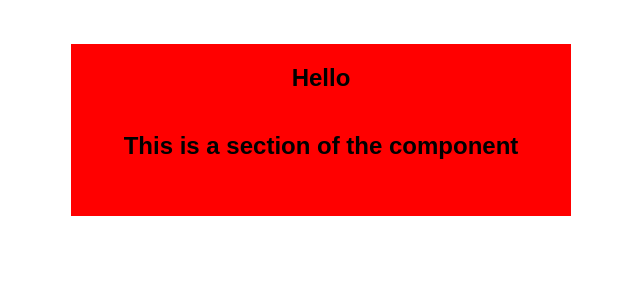
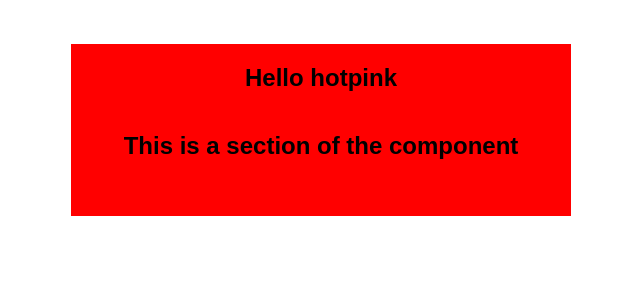
Before and after one commit to puyanwei/react-spiking, a React (Create React App) app: page / in a window 1280 px wide. Shown: the top 300 px of the page, without its empty margins (319-959 px from the left). Built offline with nearby package versions, Linux system fonts and the light colour scheme.

Commit message:
set a onClick event to change name

```diff
--- a/src/App.js
+++ b/src/App.js
@@ -2,6 +2,20 @@ import React, { Component } from "react";
 import "./App.css";
 
 class HelloWorld extends Component {
+  constructor(props) {
+    super(props);
+
+    this.state = {
+      color: "hotpink"
+    };
+  }
+
+  toggleColor() {
+    this.setState({
+      color: "yellow"
+    });
+  }
+
   render() {
     const styleObj = {
       backgroundColor: "red"
@@ -9,7 +23,7 @@ class HelloWorld extends Component {
 
     return (
       <div className="App" style={styleObj} id="hello-world">
-        <h2>Hello {this.props.name}</h2>
+        <h2 onClick={this.toggleColor.bind(this)}>Hello {this.state.color}</h2>
         <h2>This is a section of the component</h2>
       </div>
     );
```
